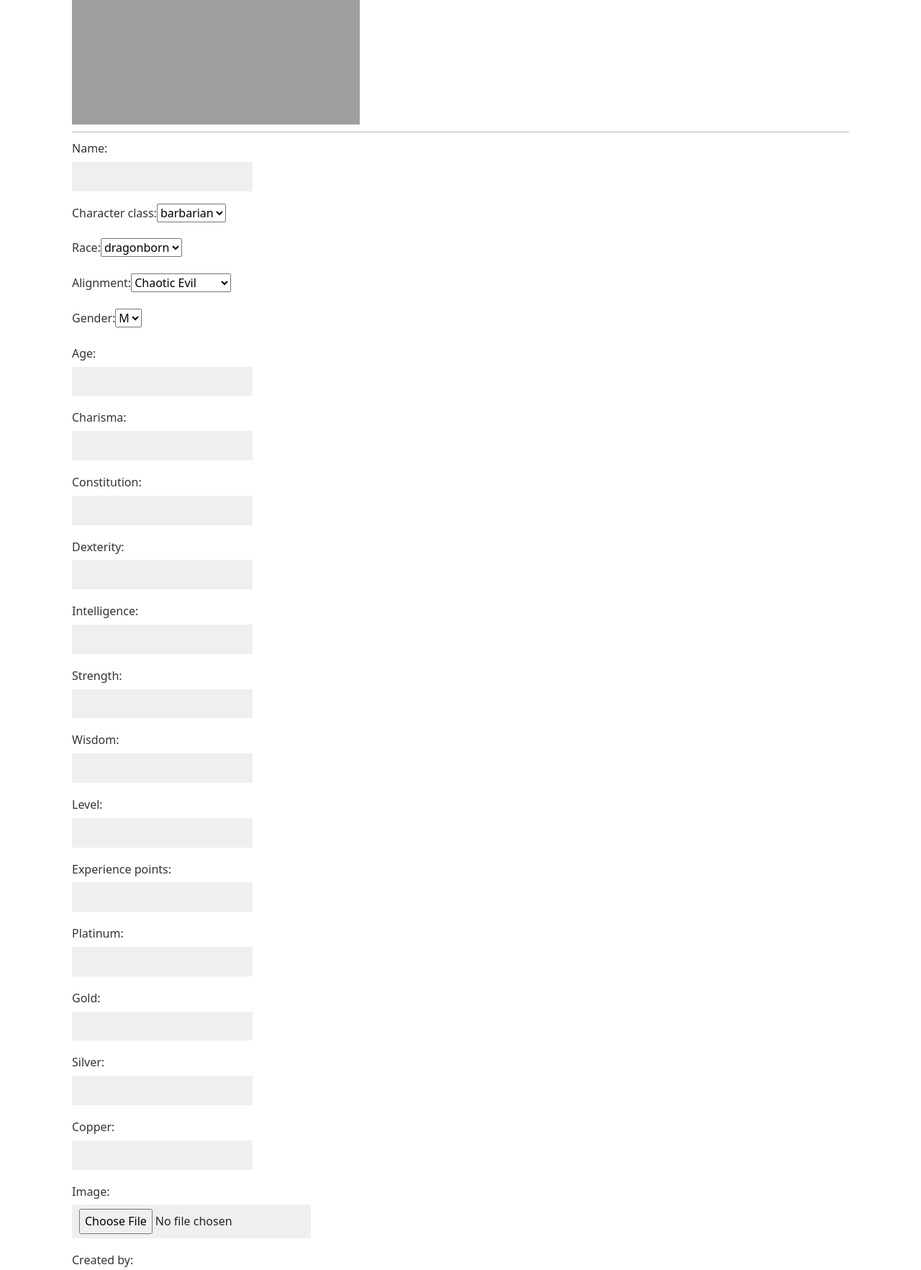
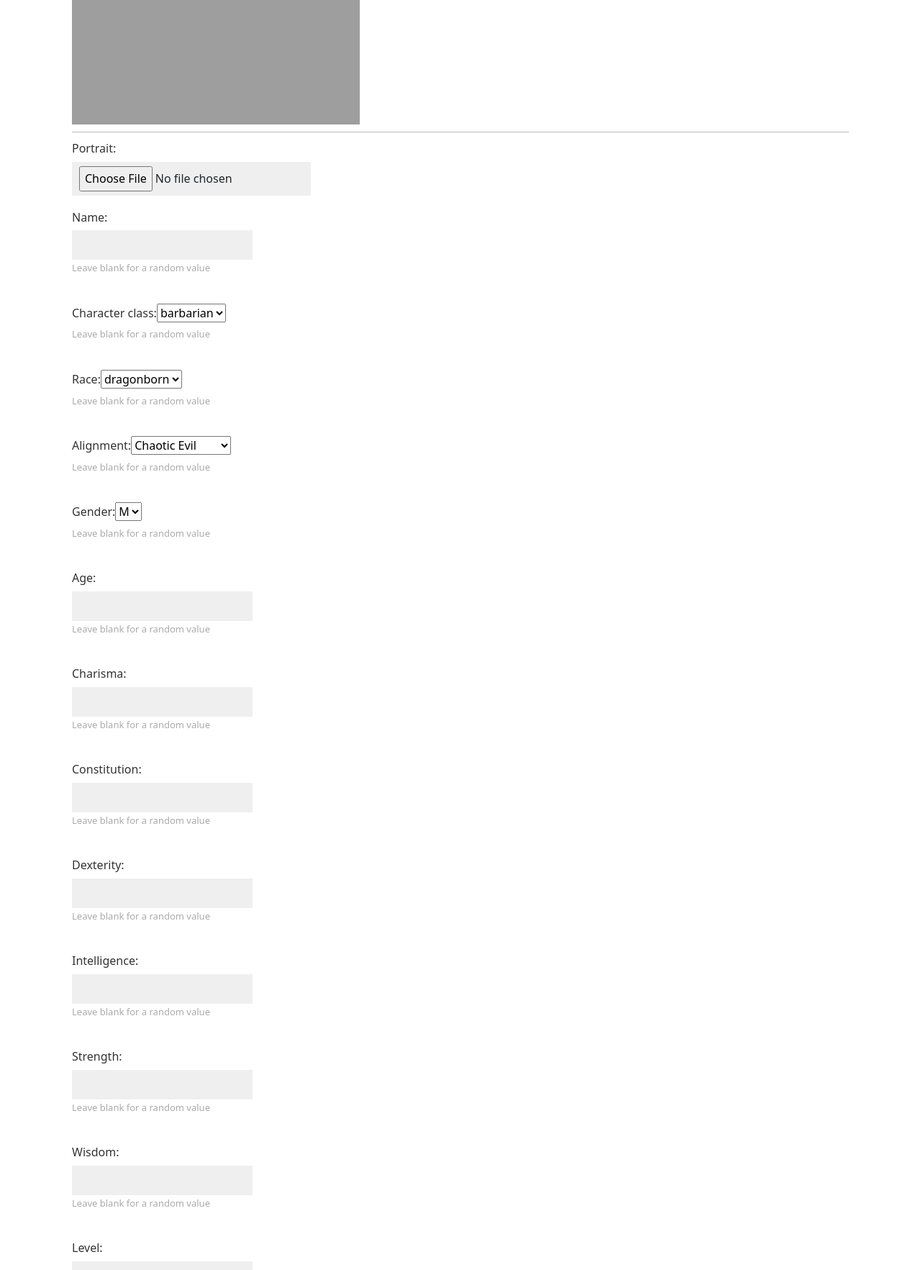
Before and after one commit to thisaintwork/AgileDungeonTrekking, a Django app: template templates/characters/edit.html in a window 1280 px wide. Shown: the part 211-1976 px from the top of the page at 72% size. Run offline with Django 4.2, Linux system fonts and the light colour scheme; the template is opened without the code that fills it: values that come from a table or form of the project are taken from there, others are empty; parts of the project's set-up code (start-up, migrations or seed data) failed here and were passed over; some web fonts are replaced; grey boxes are pictures that could not be loaded.

Commit message:
Updated for character

```diff
--- a/characters/forms.py
+++ b/characters/forms.py
@@ -1,6 +1,21 @@
 from django import forms
 
-class CharacterAddForm(forms.Form):
+
+class IntegerOrBlankField(forms.IntegerField):
+    def validate(self, value):
+        """Custom field to allow None or integer values"""
+        if not value:
+            return value
+        super().validate(value)
+
+class FloatOrBlankField(forms.FloatField):
+    def validate(self, value):
+        """Custom field to allow None or float values"""
+        if not value:
+            return value
+        super().validate(value)
+
+class CharacterForm(forms.Form):
     """
     Create a new character and add to user's list
 
@@ -26,24 +41,21 @@ class CharacterAddForm(forms.Form):
 
     valid_gender = (('1', 'M'), ('2', 'F'), ('3', 'O'))
 
-    name = forms.CharField(max_length=150)
-    character_class = forms.ChoiceField(choices=valid_class)
-    race = forms.ChoiceField(choices=valid_race)
-    alignment = forms.ChoiceField(choices=valid_alignment)
-    gender = forms.ChoiceField(choices=valid_gender)
-
-    age = forms.FloatField()
-    charisma = forms.IntegerField()
-    constitution = forms.IntegerField()
-    dexterity = forms.IntegerField()
-    intelligence = forms.IntegerField()
-    strength = forms.IntegerField()
-    wisdom = forms.IntegerField()
-    level = forms.IntegerField()
-    experience_points = forms.IntegerField()
-    platinum = forms.IntegerField()
-    gold = forms.IntegerField()
-    silver = forms.IntegerField()
-    copper = forms.IntegerField()
-    image = forms.ImageField()
-    created_by = forms.CharField(max_length=100)
+    image = forms.ImageField(required=False, label='Portrait')
+    name = forms.CharField(required=False, max_length=150, help_text='Leave blank for a random value')
+    character_class = forms.ChoiceField(required=False, initial='', choices=valid_class, help_text='Leave blank for a random value')
+    race = forms.ChoiceField(required=False, initial='', choices=valid_race, help_text='Leave blank for a random value')
+    alignment = forms.ChoiceField(required = False, initial='', choices=valid_alignment, help_text='Leave blank for a random value')
+    gender = forms.ChoiceField(required=False, initial='', choices=valid_gender, help_text='Leave blank for a random value')
+    age = FloatOrBlankField(help_text='Leave blank for a random value')
+    charisma = IntegerOrBlankField(help_text='Leave blank for a random value')
+    constitution = IntegerOrBlankField(help_text='Leave blank for a random value')
+    dexterity = IntegerOrBlankField(help_text='Leave blank for a random value')
+    intelligence = IntegerOrBlankField(help_text='Leave blank for a random value')
+    strength = IntegerOrBlankField(help_text='Leave blank for a random value')
+    wisdom = IntegerOrBlankField(help_text='Leave blank for a random value')
+    level = IntegerOrBlankField(required=False,help_text='Leave blank for a random value')
+    platinum = IntegerOrBlankField(required=False, label='Platinum Pieces',help_text='Leave blank for a random value')
+    gold = IntegerOrBlankField(required=False, label='Gold Pieces',help_text='Leave blank for a random value')
+    silver = IntegerOrBlankField(required=False, label='Silver Pieces',help_text='Leave blank for a random value')
+    copper = IntegerOrBlankField(required=False, label='Copper Pieces',help_text='Leave blank for a random value')
--- a/templates/characters/edit.html
+++ b/templates/characters/edit.html
@@ -11,8 +11,8 @@
         <h1>{{ character.name }}</h1>
         <h2><a href="{{ character.category.get_absolute_url }}">{{ character.category }}</a></h2>
         <form action="" method="post">
+            {% csrf_token %}
             {{ form.as_p }}
-            {% csrf_token %}
             <input type="submit" value="Save">
         </form>
     </div>
```
Also changed, not shown: characters/views.py (+66 -8 lines).
